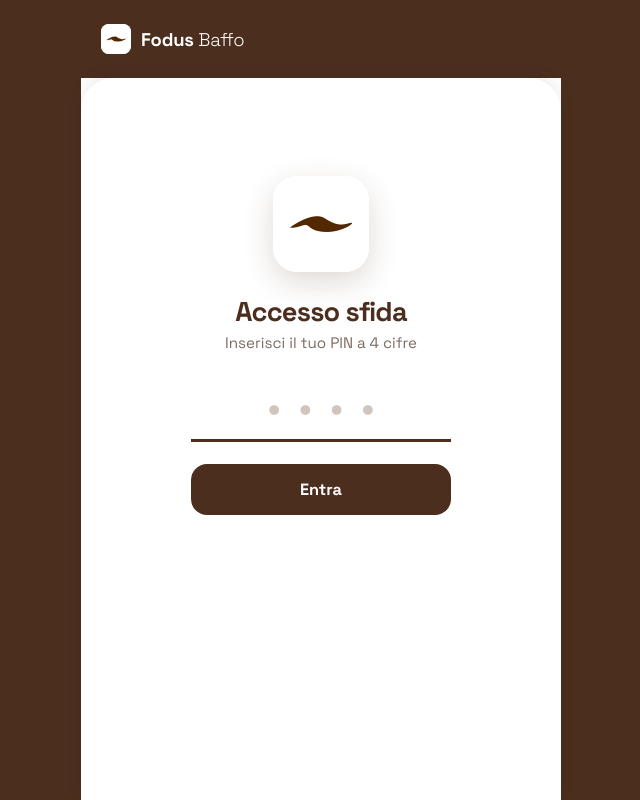
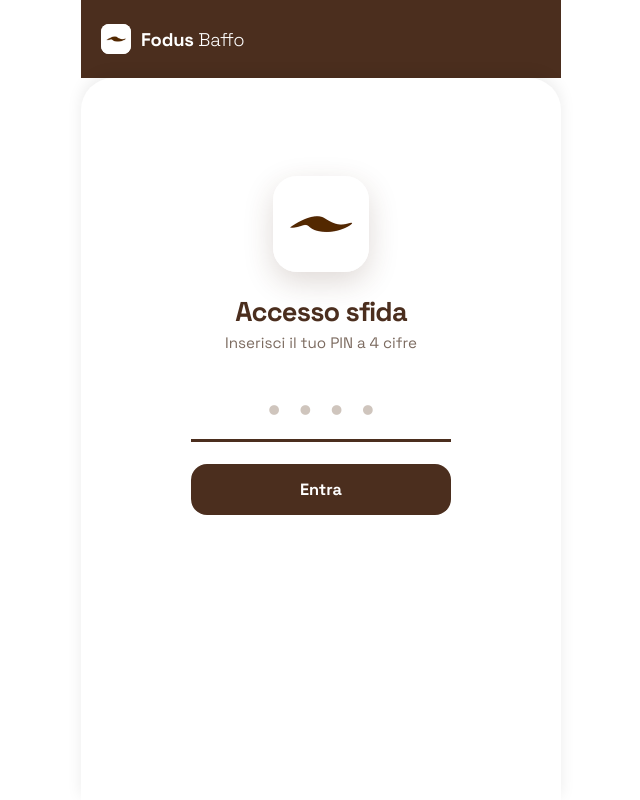
Before and after one commit to Stefanino00/fodus-baffo, a Flask app: page / in a window 1280 px wide. Shown: the whole page, without its empty margins (319-959 px from the left). Run offline with Flask 3, Linux system fonts and the light colour scheme.

Commit message:
Fix background color: Change body background from var(--brown) to #ffffff

```diff
--- a/static/css/style.css
+++ b/static/css/style.css
@@ -31,7 +31,7 @@
 
 html, body {
     height: 100%;
-    background: var(--brown);
+    background: #ffffff;
 }
 
 body {
```
